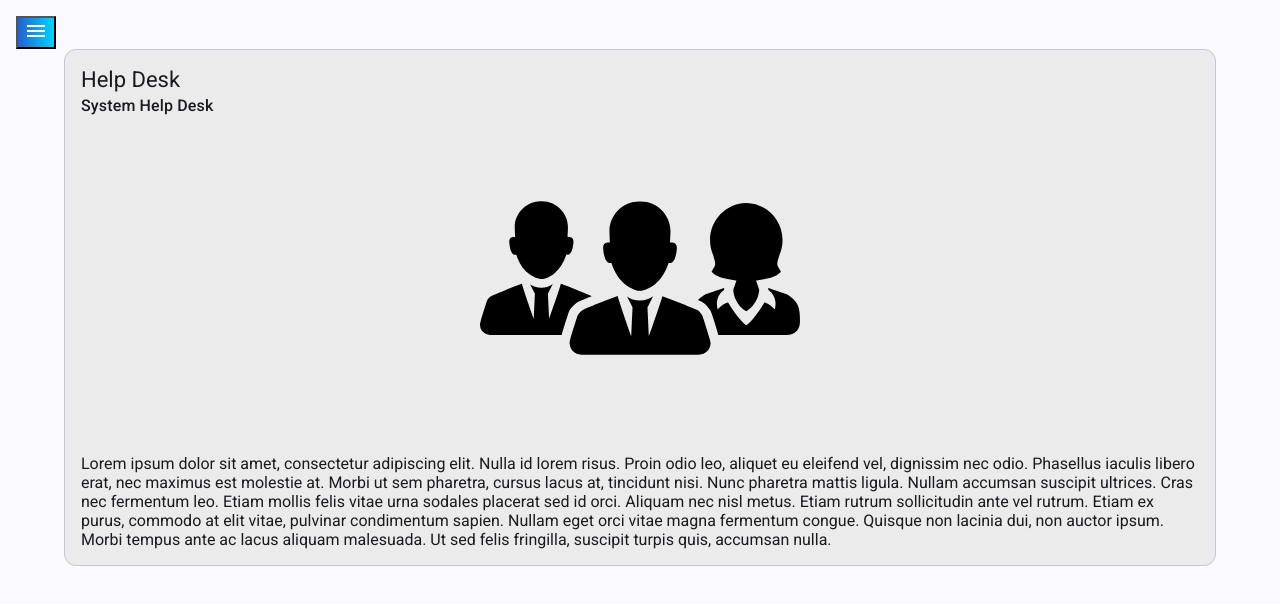
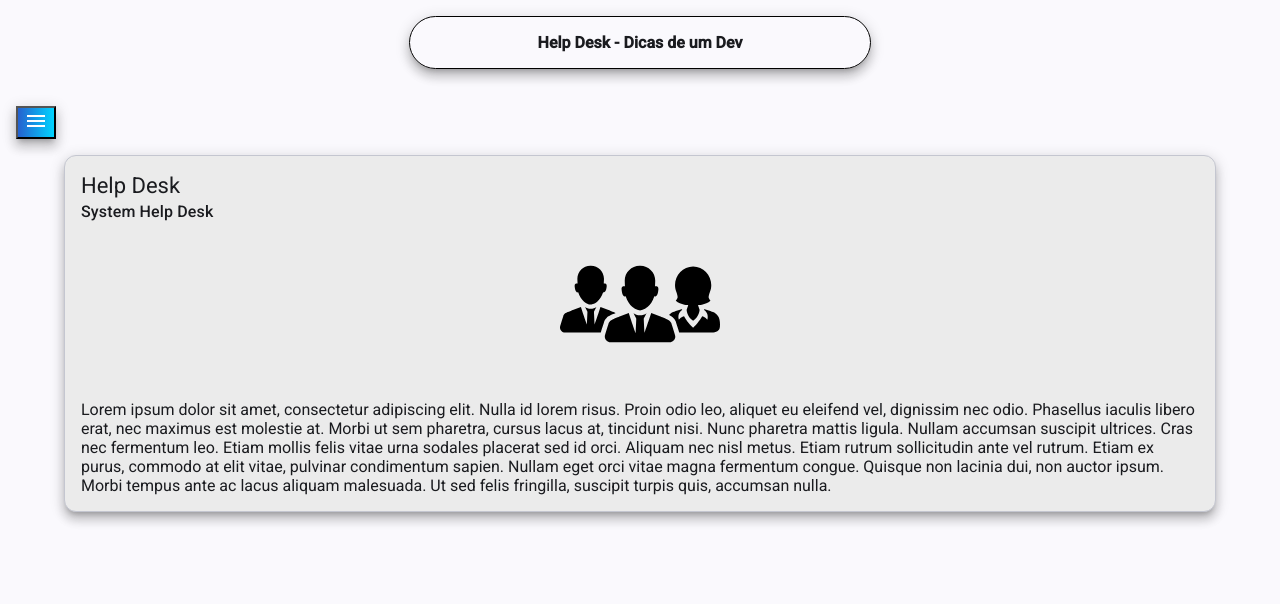
Before and after one commit to DionatanLeao/helpdesk-front, an Angular app: page /home in a window 1280 px wide. Shown: the top 604 px of the page. Built offline with nearby package versions, Linux system fonts and the light colour scheme.

Commit message:
feat: HEADER Component

```diff
--- /dev/null
+++ b/src/app/components/header/header.component.css
@@ -0,0 +1,16 @@
+.container {
+    display: flex;
+    align-items: center;
+    justify-content: center;
+}
+
+h4 {
+    box-shadow:
+    0px 5px 5px -3px rgba(0, 0, 0, 0.2),
+    0px 8px 10px 1px rgba(0, 0, 0, 0.14),
+    0px 3px 14px 2px rgba(0, 0, 0, 0.12);
+    margin-top: 1rem;
+    border: 1px solid black;
+    padding: 1rem 10%;
+    border-radius: 2rem;
+}
--- /dev/null
+++ b/src/app/components/header/header.component.html
@@ -0,0 +1,3 @@
+<div class="container">
+    <h4 class="mat-elevation-z4">Help Desk - Dicas de um Dev</h4>
+</div>
--- a/src/app/components/home/home.component.css
+++ b/src/app/components/home/home.component.css
@@ -1,9 +1,13 @@
 .card {
+    box-shadow:
+    0px 5px 5px -3px rgba(0, 0, 0, 0.2),
+    0px 8px 10px 1px rgba(0, 0, 0, 0.14),
+    0px 3px 14px 2px rgba(0, 0, 0, 0.12);
     width: 90%;
-    margin: auto;
+    margin: 1rem auto;
     background-color: rgb(235, 235, 235);
 }
 
 img {
-    height: 20rem;
+    height: 10rem;
 }
--- a/src/app/components/nav/nav.component.css
+++ b/src/app/components/nav/nav.component.css
@@ -24,6 +24,10 @@ img {
 }
 
 .menu {
+    box-shadow:
+    0px 5px 5px -3px rgba(0, 0, 0, 0.2),
+    0px 8px 10px 1px rgba(0, 0, 0, 0.14),
+    0px 3px 14px 2px rgba(0, 0, 0, 0.12);
     margin: 1rem 0 0 1rem;
     color: white;
     background: linear-gradient(90deg,rgba(14, 18, 105, 1) 0%, rgba(37, 97, 207, 1) 0%, rgba(0, 212, 255, 1) 100%);
--- a/src/app/components/nav/nav.component.html
+++ b/src/app/components/nav/nav.component.html
@@ -26,6 +26,7 @@
   </mat-drawer>
 
   <div class="sidenav-content">
+    <app-header></app-header>
     <button
         mat-mini-fab
         class="menu"
--- a/src/app/components/nav/nav.component.ts
+++ b/src/app/components/nav/nav.component.ts
@@ -3,12 +3,13 @@ import {MatSidenavModule} from '@angular/material/sidenav';
 import { MatNavList } from '@angular/material/list';
 import { MatIconModule } from '@angular/material/icon';
 import { Router, RouterModule } from '@angular/router';
+import { HeaderComponent } from "../header/header.component";
 
 
 @Component({
   selector: 'app-nav',
   standalone: true,
-  imports: [MatSidenavModule, MatNavList, MatIconModule, RouterModule],
+  imports: [MatSidenavModule, MatNavList, MatIconModule, RouterModule, HeaderComponent],
   templateUrl: './nav.component.html',
   styleUrl: './nav.component.css'
 })
```
Also changed, not shown: src/app/components/header/header.component.ts (added, +11 -0 lines).
